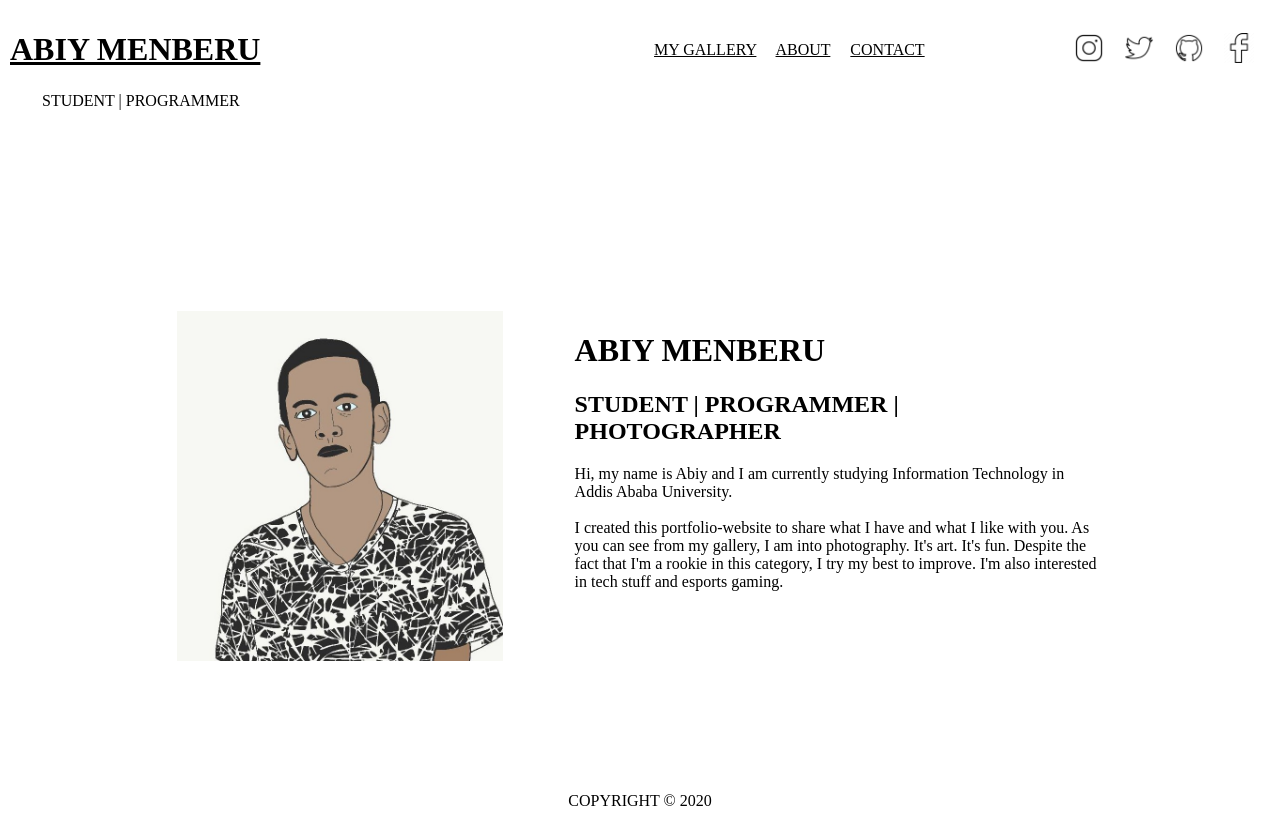
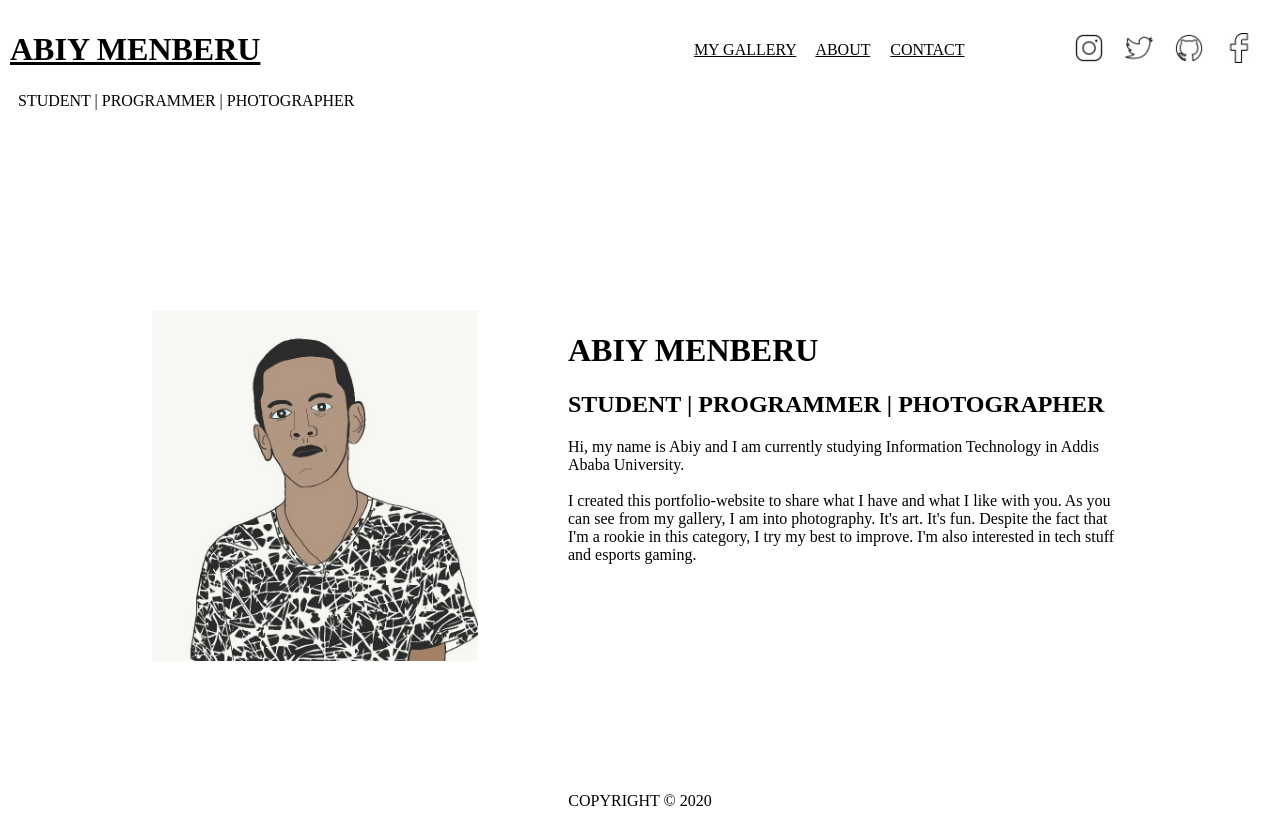
Before and after one commit to AbiyM1/Personal_website_bootstrap, a plain HTML site: page about.html in a window 1280 px wide. Drawn offline with Linux system fonts and the light colour scheme.

Commit message:
added 'photographer' title

```diff
--- a/about.html
+++ b/about.html
@@ -48,7 +48,7 @@
                 </td>
             </tr>
             <tr>
-                <td> &nbsp; &nbsp; &nbsp; &nbsp; STUDENT | PROGRAMMER</td>
+                <td> &nbsp;  STUDENT | PROGRAMMER | PHOTOGRAPHER</td>
             </tr>
         </table>
     </header>
@@ -68,13 +68,13 @@
 
 
 
-    <table align="center" width="1000px" cellpadding="35px"> <!--This is the article and profile-->
+    <table align="center" width="1050px" cellpadding="35px"> <!--This is the article and profile-->
 
         <tr>
 
 
             <td valign="top"> <img src="./assets/images/profile.jpg" alt="Profile" height="350"> </td>
-            <td width="570px" valign="top">
+            <td width="560px" valign="top">
                 <p><h1>ABIY MENBERU</h1></p>
                 <p><h2>STUDENT | PROGRAMMER | PHOTOGRAPHER</h2></p>
                 <p> Hi, my name is Abiy and I am currently studying Information Technology in Addis Ababa University.
```
Also changed, not shown: contact.html (+1 -1 lines), gallery.html (+1 -1 lines), index.html (+1 -1 lines).
